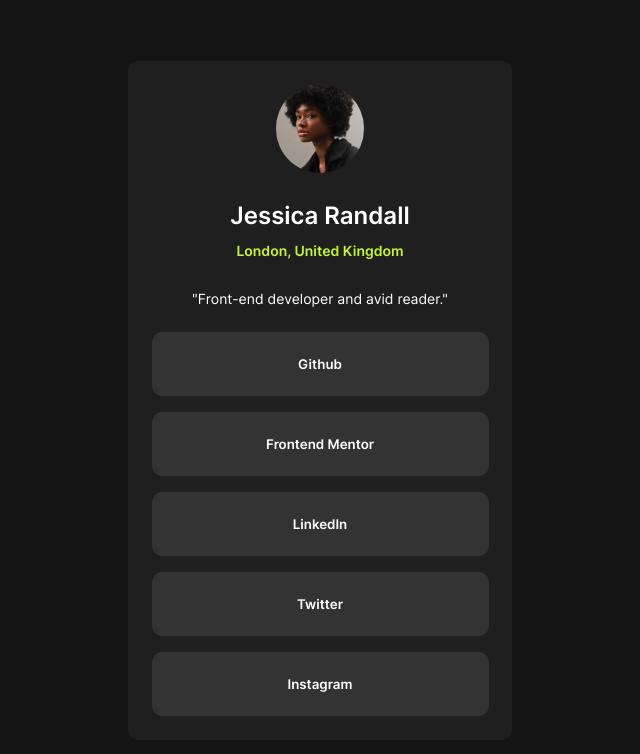
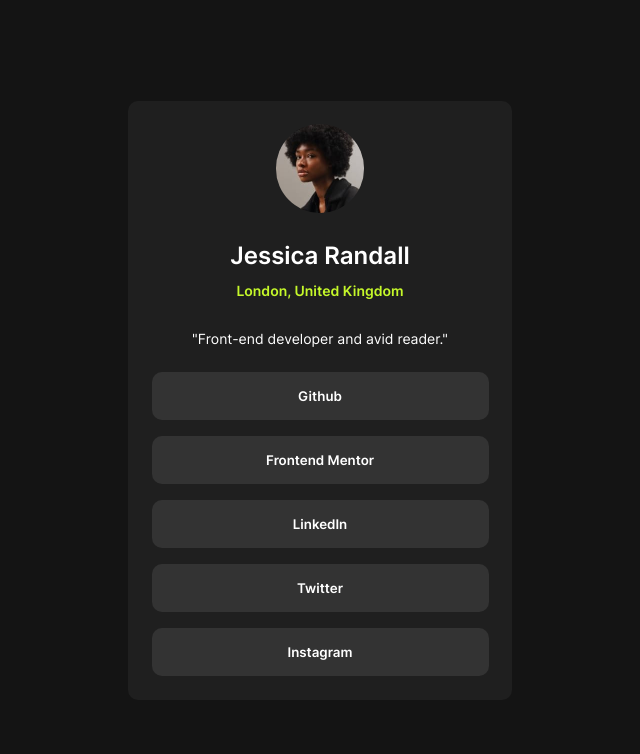
Before and after one commit to readj4vvat/FrDMentor, a plain HTML site: page social-links-profile-main/index.html in a window 1280 px wide. Shown: the whole page, without its empty margins (320-960 px from the left). Drawn offline with Linux system fonts and the light colour scheme.

Commit message:
adjust button padding

```diff
--- a/social-links-profile-main/scss/main.scss
+++ b/social-links-profile-main/scss/main.scss
@@ -47,7 +47,7 @@ body {
     button {
       color: colors.$white;
       background-color: colors.$grey;
-      padding: 1.5rem;
+      padding: 1rem;
       border: none;
       border-radius: 0.625rem;
       cursor: pointer;
```
Also changed, not shown: social-links-profile-main/styles/main.css, social-links-profile-main/styles/main.min.css, 2 other files.
